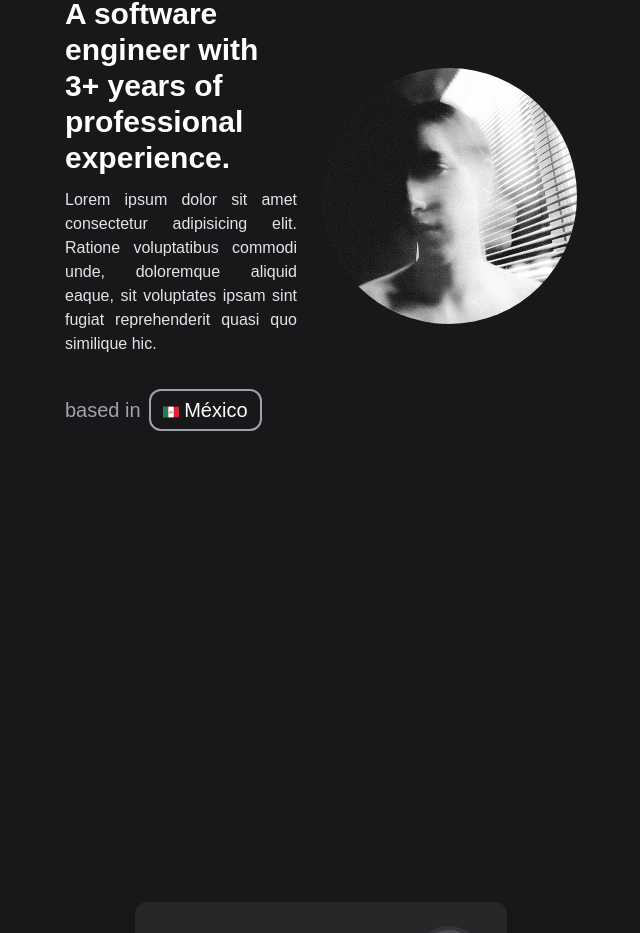
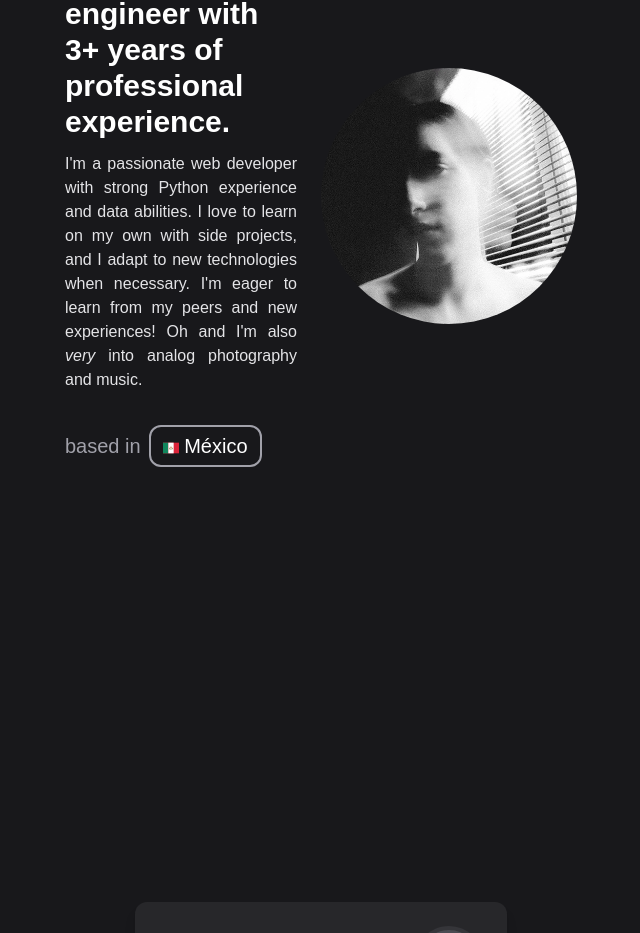
Before and after one commit to danielgrijalva/portfolio, a React (Create React App) app: page / in a window 1280 px wide. Shown: the part 3404-4337 px from the top of the page, without its empty margins (319-959 px from the left). Built offline with nearby package versions, Linux system fonts and the light colour scheme.

Commit message:
Update bio

```diff
--- a/src/pages/Me/Me.js
+++ b/src/pages/Me/Me.js
@@ -10,9 +10,11 @@ export const Me = () => {
           A software engineer with 3+ years of professional experience.
         </h1>
         <p className={classes.bio}>
-          Lorem ipsum dolor sit amet consectetur adipisicing elit. Ratione
-          voluptatibus commodi unde, doloremque aliquid eaque, sit voluptates
-          ipsam sint fugiat reprehenderit quasi quo similique hic.
+          I'm a passionate web developer with strong Python experience and data
+          abilities. I love to learn on my own with side projects, and I adapt
+          to new technologies when necessary. I'm eager to learn from my peers
+          and new experiences! Oh and I'm also <em>very</em> into analog
+          photography and music.
         </p>
         <div className={classes.based}>
           based in
```
